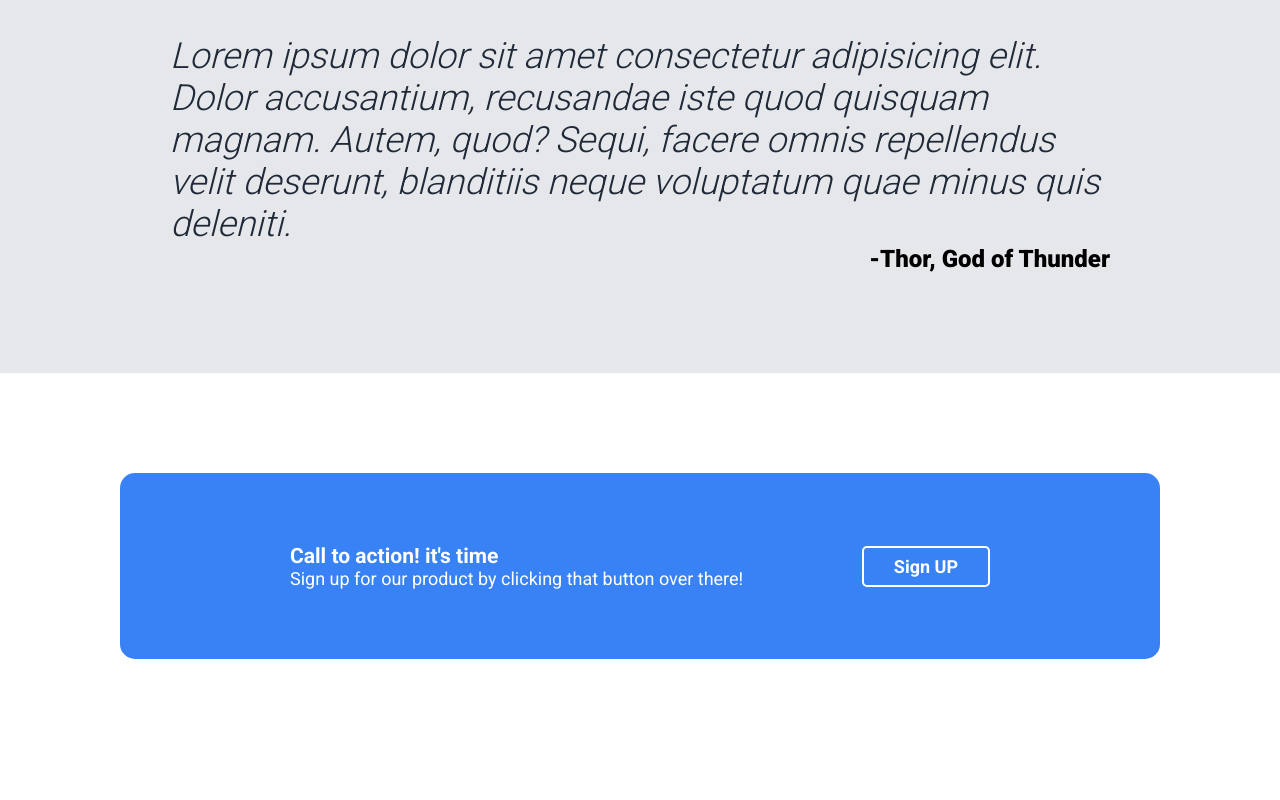
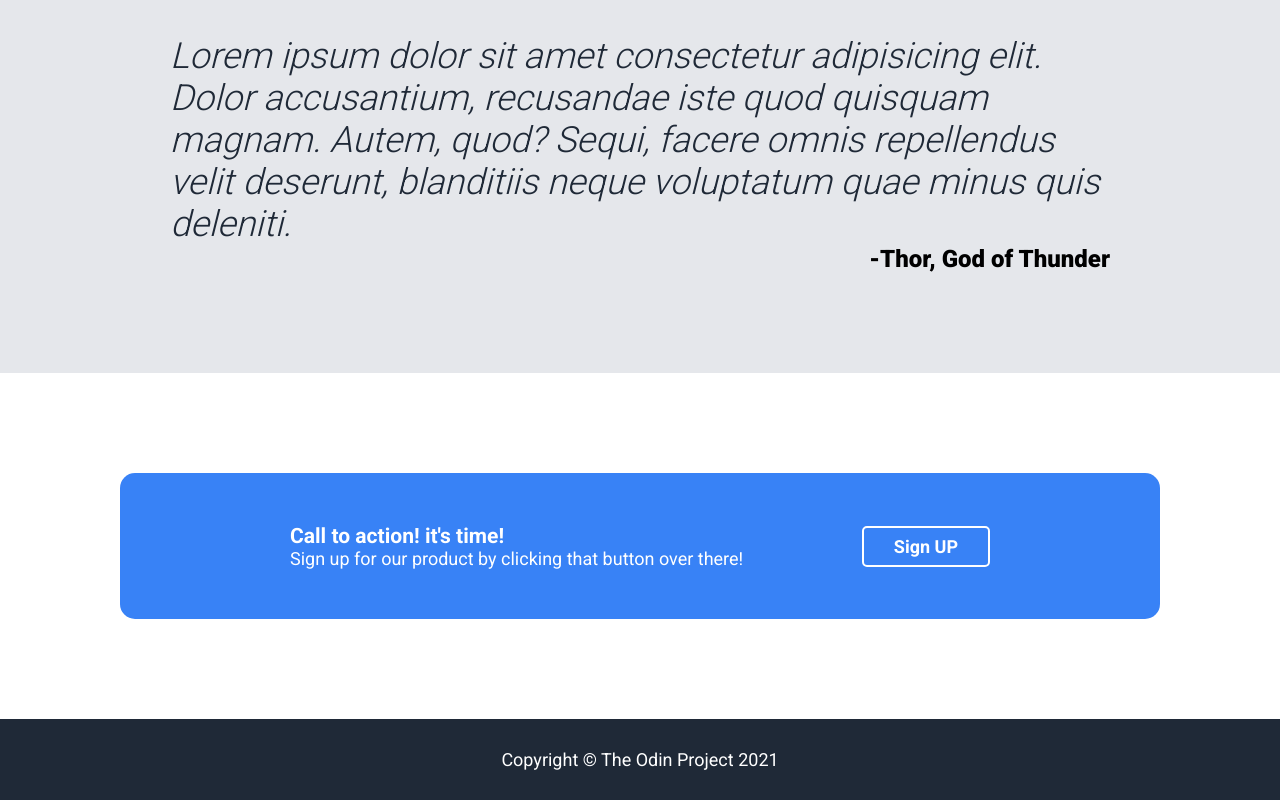
Before and after one commit to Mono0087/Awesome_website_project, a plain HTML site: page index.html in a window 1280 px wide. Shown: the part 1191-1991 px from the top of the page. Before the commit the page ends 1950 px from the top, so only its background shows below. Drawn offline with Linux system fonts and the light colour scheme.

Commit message:
Add footer

```diff
--- a/css/style.css
+++ b/css/style.css
@@ -41,8 +41,12 @@ body {
     color: #3882f6;
 }
 
-.btn-revert{
+.btn-revert {
     border: 2px solid;
+}
+
+header, footer {
+    background-color: #1F2937;
 
 }
 
@@ -55,7 +59,6 @@ body {
 }
 
 header {
-    background-color: #1F2937;
     padding: 20px 0;
 }
 
@@ -74,7 +77,9 @@ header {
     display: flex;
     gap: 20px;
 
-}.header_links a {
+}
+
+.header_links a {
     color: #E5E7EB;
 }
 
@@ -119,12 +124,14 @@ header {
     text-align: center;
     padding: 70px 0 100px;
 }
+
 .info_title {
     font-size: 36px;
     font-weight: 900;
     color: #1F2937;
     margin-bottom: 70px;
 }
+
 .info_cards {
     display: flex;
     justify-content: space-evenly;
@@ -132,9 +139,11 @@ header {
     row-gap: 30px;
 
 }
+
 .card {
     max-width: 230px;
 }
+
 .card_image {
     overflow: hidden;
     border: 5px solid #3882f6;
@@ -143,6 +152,7 @@ header {
     margin-bottom: 10px;
 
 }
+
 .card_image img {
     width: 100%;
 
@@ -154,9 +164,11 @@ header {
     background-color: #E5E7EB;
     padding: 100px 0;
 }
+
 .quote .container {
     padding: 0 150px;
 }
+
 .cite blockquote {
     font-weight: 300;
     font-size: 36px;
@@ -179,13 +191,23 @@ header {
 .action_box {
     background-color: #3882f6;
     border-radius: 15px;
-    padding: 70px 170px;
+    padding: 50px 170px;
     display: flex;
     justify-content: space-between;
     align-items: center;
     flex-wrap: wrap;
     row-gap: 30px;
 }
+
 .box-text {
     color: #fff;
 }
+
+
+/* ////////////////////// FOOTER ///////////////////// */
+
+footer {
+    padding: 30px 0;
+    color: #fff;
+    text-align: center;
+}
--- a/index.html
+++ b/index.html
@@ -82,13 +82,16 @@
         <div class="container">
             <div class="action_box">
                 <div class="box-text">
-                    <h3>Call to action! it's time</h3>
+                    <h3>Call to action! it's time!</h3>
                     <p>Sign up for our product by clicking that button over there!</p>
                 </div>
                 <a href="#" class="sign-up-btn link btn-revert">Sign UP</a>
             </div>
         </div>
     </section>
+    <footer>
+        <p>Copyright &copy; The Odin Project 2021</p>
+    </footer>
 </body>
 
 </html>
```
